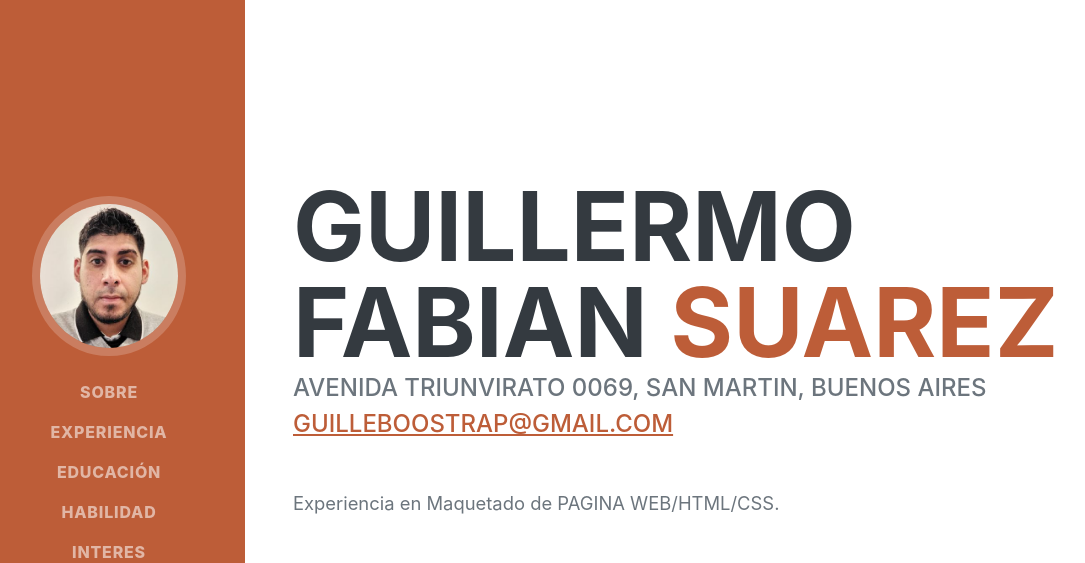
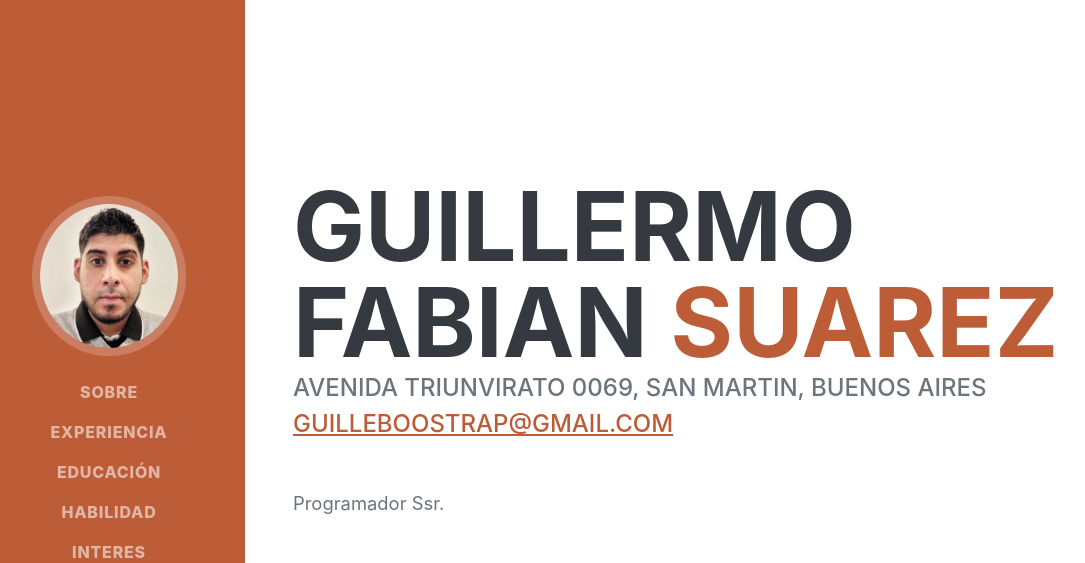
Before and after one commit to guille2013/githubcv, a plain HTML site: page index.html in a window 1280 px wide. Shown: the top 563 px of the page, without its empty margins (27-1112 px from the left). Drawn offline with nearby package versions, Linux system fonts and the light colour scheme; a web font is replaced by a local one.

Commit message:
Update index.html

```diff
--- a/index.html
+++ b/index.html
@@ -47,7 +47,7 @@
                         Avenida Triunvirato 0069, San Martin, Buenos Aires
                         <a href="mailto:name@email.com">guilleboostrap@gmail.com</a>
                     </div>
-                    <p class="lead mb-5">Experiencia en Maquetado de PAGINA WEB/HTML/CSS.</p>
+                    <p class="lead mb-5">Programador Ssr.</p>
                     <div class="social-icons">
                         <a class="social-icon" href="#!"><i class="fab fa-linkedin-in"></i></a>
                         <a class="social-icon" href="#!"><i class="fab fa-github"></i></a>
```
